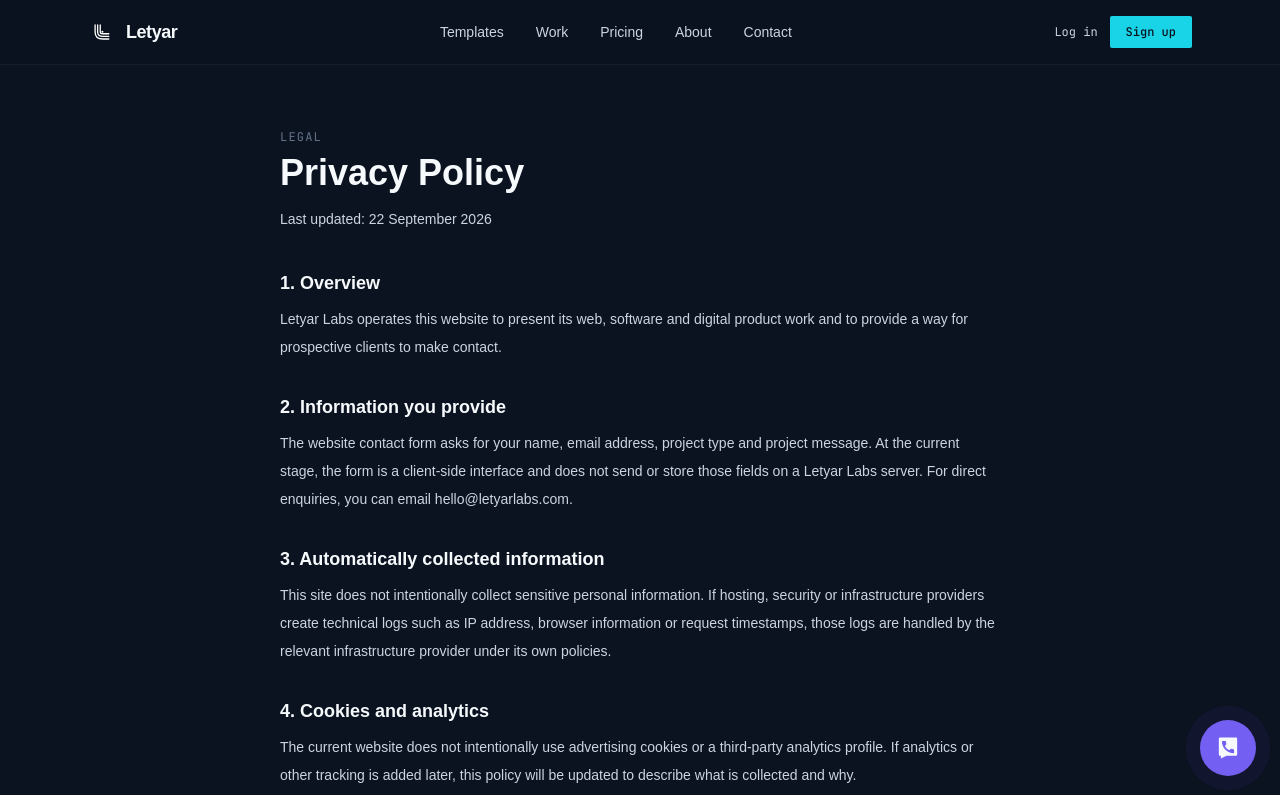
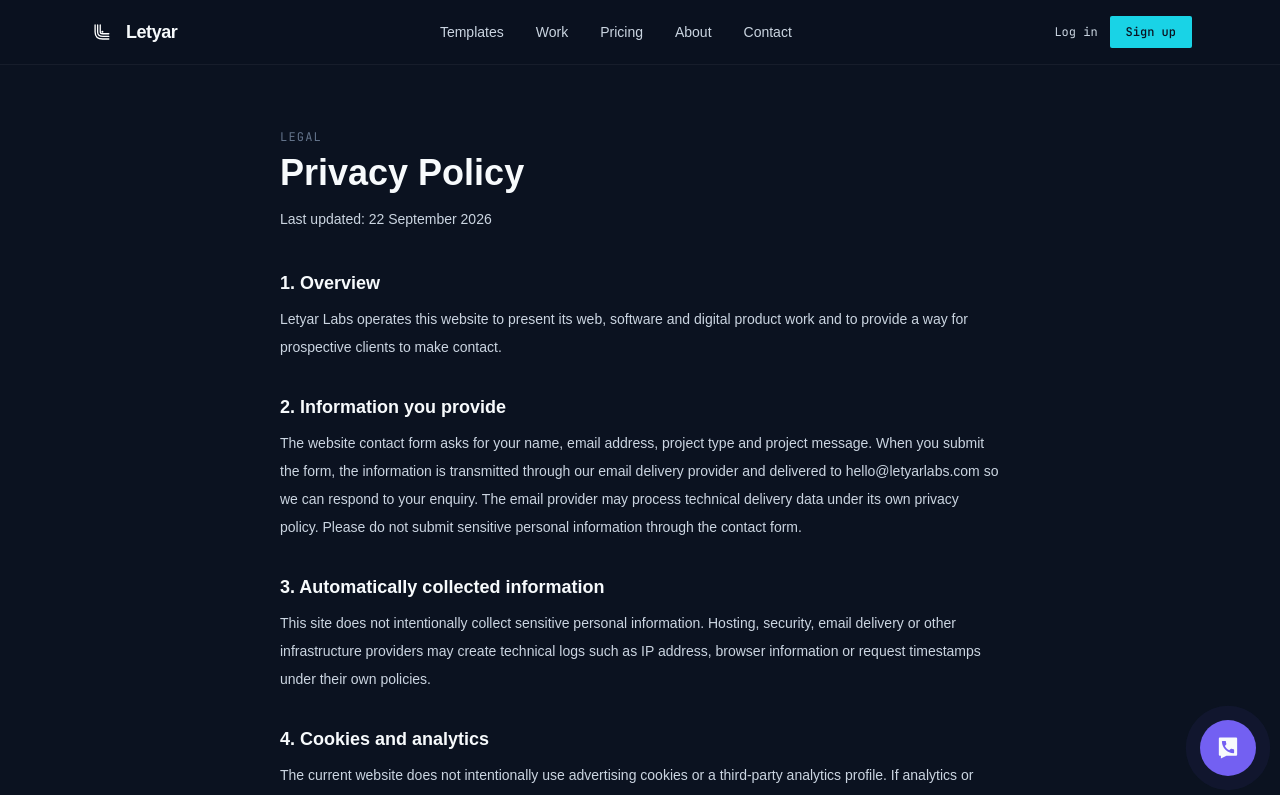
Before and after one commit to letyarworks/letyar-website, a Next.js app: page /privacy in a window 1280 px wide. Shown: the top 795 px of the page. Built offline with nearby package versions, Linux system fonts and the light colour scheme; a web font is replaced by a local one.

Commit message:
docs: update privacy policy for contact delivery

```diff
--- a/app/privacy/page.tsx
+++ b/app/privacy/page.tsx
@@ -26,10 +26,12 @@ export default function PrivacyPage() {
           <h2 className="font-display text-lg font-semibold text-paper">2. Information you provide</h2>
           <p className="mt-2">
             The website contact form asks for your name, email address, project
-            type and project message. At the current stage, the form is a
-            client-side interface and does not send or store those fields on a
-            Letyar Labs server. For direct enquiries, you can email
-            hello@letyarlabs.com.
+            type and project message. When you submit the form, the information
+            is transmitted through our email delivery provider and delivered to
+            hello@letyarlabs.com so we can respond to your enquiry. The email
+            provider may process technical delivery data under its own privacy
+            policy. Please do not submit sensitive personal information through
+            the contact form.
           </p>
         </section>
 
@@ -37,10 +39,10 @@ export default function PrivacyPage() {
           <h2 className="font-display text-lg font-semibold text-paper">3. Automatically collected information</h2>
           <p className="mt-2">
             This site does not intentionally collect sensitive personal
-            information. If hosting, security or infrastructure providers
-            create technical logs such as IP address, browser information or
-            request timestamps, those logs are handled by the relevant
-            infrastructure provider under its own policies.
+            information. Hosting, security, email delivery or other
+            infrastructure providers may create technical logs such as IP
+            address, browser information or request timestamps under their own
+            policies.
           </p>
         </section>
 
@@ -58,7 +60,7 @@ export default function PrivacyPage() {
           <h2 className="font-display text-lg font-semibold text-paper">5. External links</h2>
           <p className="mt-2">
             The site links to services such as GitHub, X, Telegram, LinkedIn
-            and the founder's website. Those services operate independently
+            and the founder&apos;s website. Those services operate independently
             and have their own privacy policies.
           </p>
         </section>
```
